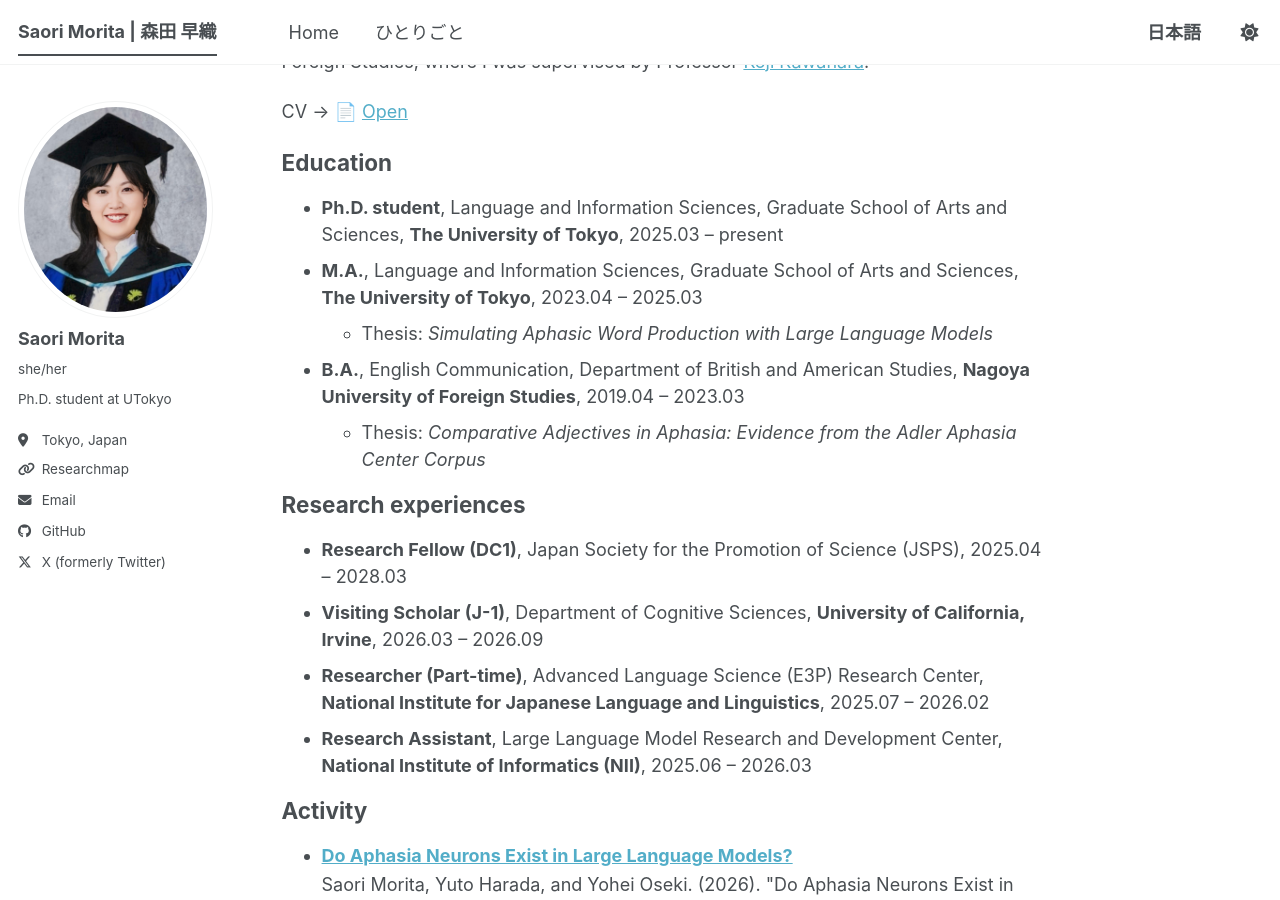
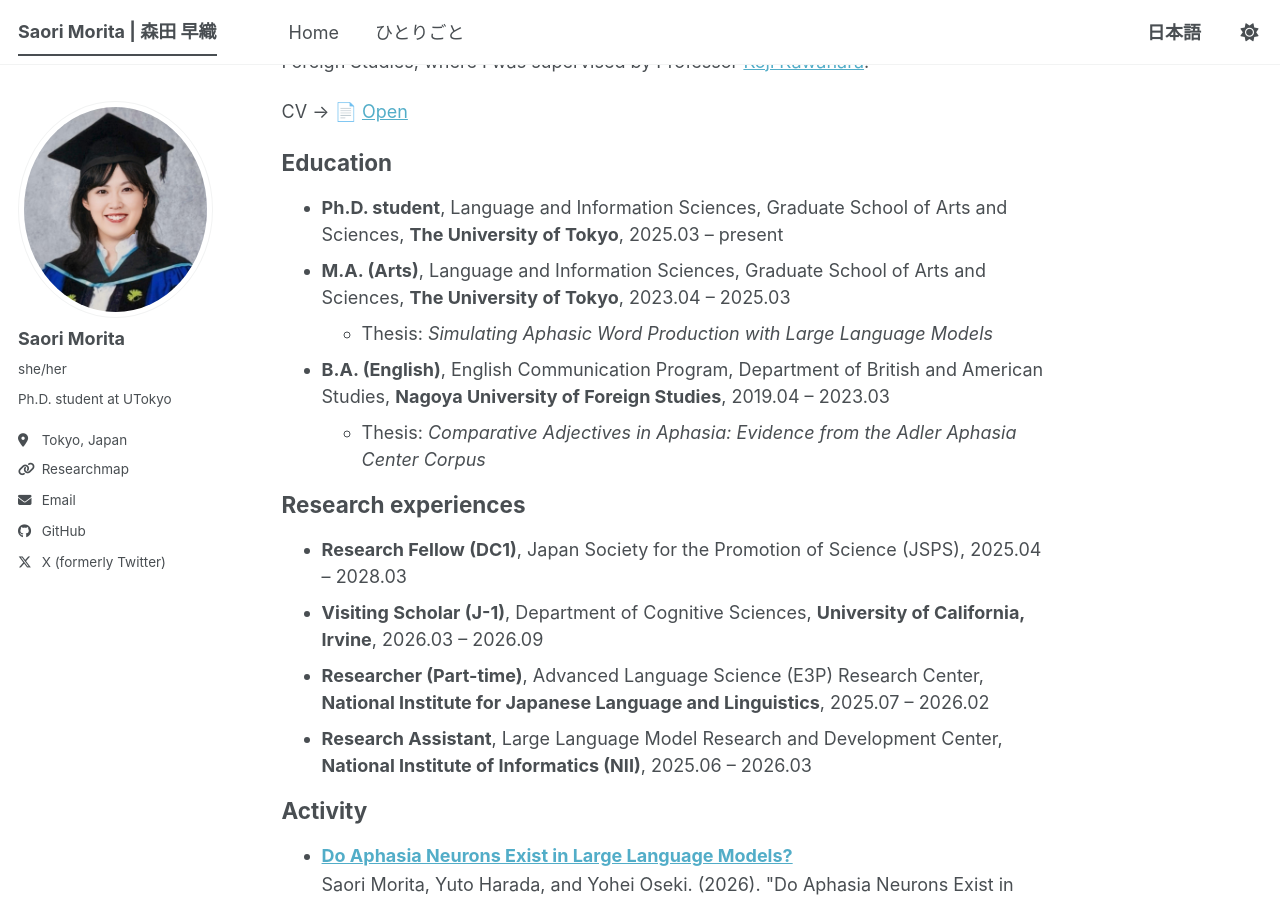
Before and after one commit to sao-m1023lily/sao-m1023lily.github.io, a Jekyll site: the page built from _pages/about.md, in a window 1280 px wide and 900 px high, scrolled down 316 px. Built offline with Jekyll 4.4.1, drawn with Linux system fonts in a browser that asks for light colours; a script bundle is joined from its source files by our own code; library files that are not in the unit come from our copies.

Commit message:
Correct degree names and undergraduate affiliation

```diff
--- a/_pages/about.md
+++ b/_pages/about.md
@@ -21,9 +21,9 @@
 Education
 ======
 * **Ph.D. student**, Language and Information Sciences, Graduate School of Arts and Sciences, **The University of Tokyo**, 2025.03 – present
-* **M.A.**, Language and Information Sciences, Graduate School of Arts and Sciences, **The University of Tokyo**, 2023.04 – 2025.03
+* **M.A. (Arts)**, Language and Information Sciences, Graduate School of Arts and Sciences, **The University of Tokyo**, 2023.04 – 2025.03
   * Thesis: *Simulating Aphasic Word Production with Large Language Models*
-* **B.A.**, English Communication, Department of British and American Studies, **Nagoya University of Foreign Studies**, 2019.04 – 2023.03
+* **B.A. (English)**, English Communication Program, Department of British and American Studies, **Nagoya University of Foreign Studies**, 2019.04 – 2023.03
   * Thesis: *Comparative Adjectives in Aphasia: Evidence from the Adler Aphasia Center Corpus*
 
 Research experiences
```
Also changed, not shown: other parts of _pages/about.md (+2 -2 lines).
